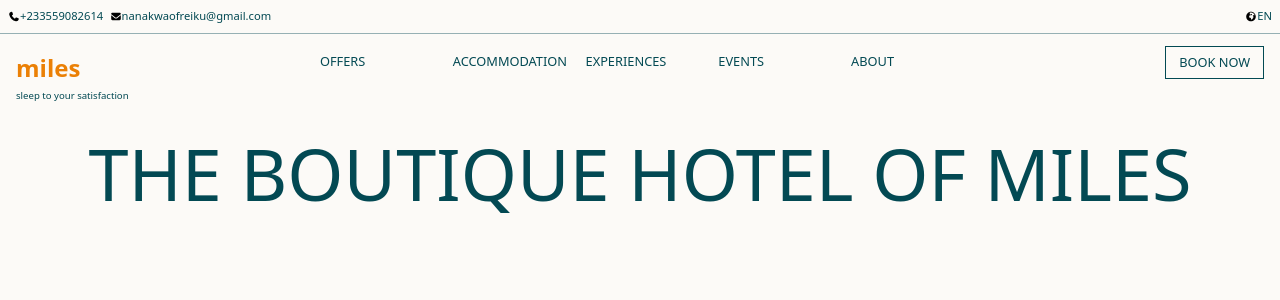
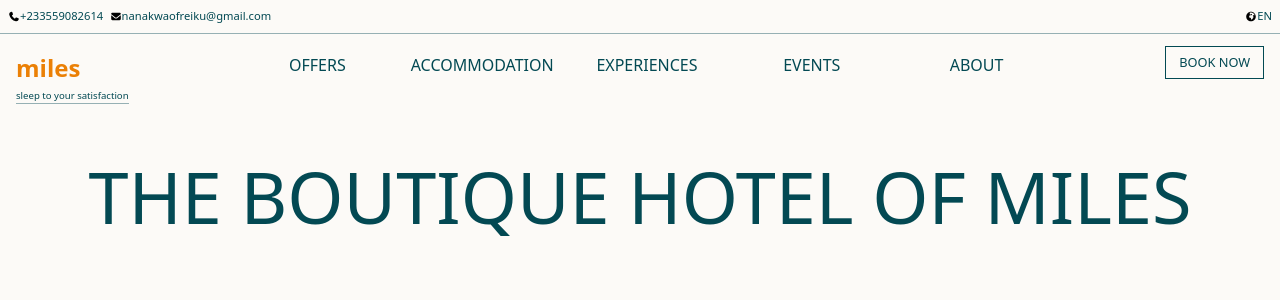
Before and after one commit to nana-kwao/mileshotel, a React (Vite) app: page / in a window 1280 px wide. Shown: the top 300 px of the page. Built offline with nearby package versions, Linux system fonts and the light colour scheme.

Commit message:
minor update

```diff
--- a/src/assets/components/NavBar.jsx
+++ b/src/assets/components/NavBar.jsx
@@ -14,7 +14,7 @@ const Logo = () => {
 const MenuItem = ({ link, text }) => {
   return (
     <>
-      <li className="menu-list-items" style={{listStyleType: "none", fontSize: "0.8rem"}}>
+      <li className="menu-list-items">
         <a href={`${link}`}>{text}</a>
       </li>
     </>
--- a/src/index.css
+++ b/src/index.css
@@ -58,6 +58,8 @@ p {
 }
 .logo-desc {
   font-size: 0.6rem;
+  border-bottom: 0.06em solid #03485369;
+  width: fit-content;
 }
 .menu-ul {
   display: flex;
@@ -65,6 +67,7 @@ p {
   gap: 0.3em;
 }
 .menu-list-items {
+  list-style-type: none;
   width: 10em;
   padding: 0.2em;
 }
@@ -80,6 +83,7 @@ p {
   font-size: 0.8rem;
 }
 .heading{
+  margin: 0.3em auto;
   text-align: center;
   font-weight: 300;
   font-size: 1.5rem;
@@ -98,6 +102,9 @@ p {
     flex-direction: row;
     justify-content: space-between;
   }
+.menu-list-items{
+  text-align: center;
+}
   .menu-ul{
     flex-direction: row;
   }
```
